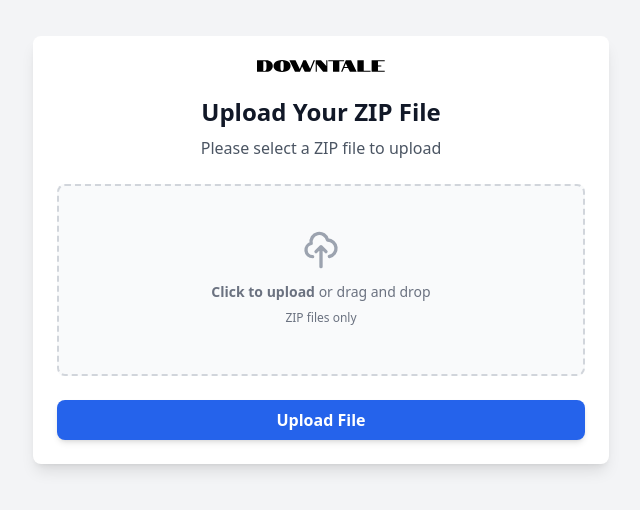
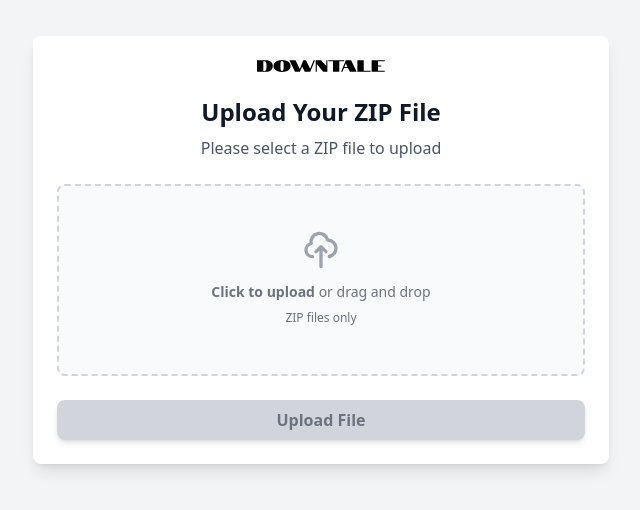
Before and after one commit to FredTrivett/sae501-vr-standalone, a React (Vite) app: page / in a window 1280 px wide. Shown: the part 150-660 px from the top of the page, without its empty margins (319-959 px from the left). Built offline with nearby package versions, Linux system fonts and the light colour scheme.

Commit message:
Ui fixes.

```diff
--- a/src/App.jsx
+++ b/src/App.jsx
@@ -38,6 +38,9 @@ export default function App() {
           message: "Upload successful",
           uploadId: data.uploadId,
         });
+        // Reset file input and selected file after successful upload
+        setSelectedFile(null);
+        fileInput.value = "";
       } else {
         throw new Error(data.error || "Upload failed");
       }
@@ -136,7 +139,11 @@ export default function App() {
 
             <button
               type="submit"
-              className="w-full py-2 px-4 bg-blue-600 hover:bg-blue-700 text-white font-semibold rounded-lg shadow-md transition-colors"
+              className={`w-full py-2 px-4 font-semibold rounded-lg shadow-md transition-colors ${
+                selectedFile
+                  ? "bg-blue-600 hover:bg-blue-700 text-white"
+                  : "bg-gray-300 text-gray-500 cursor-not-allowed"
+              }`}
               disabled={!selectedFile}
             >
               Upload File
```
